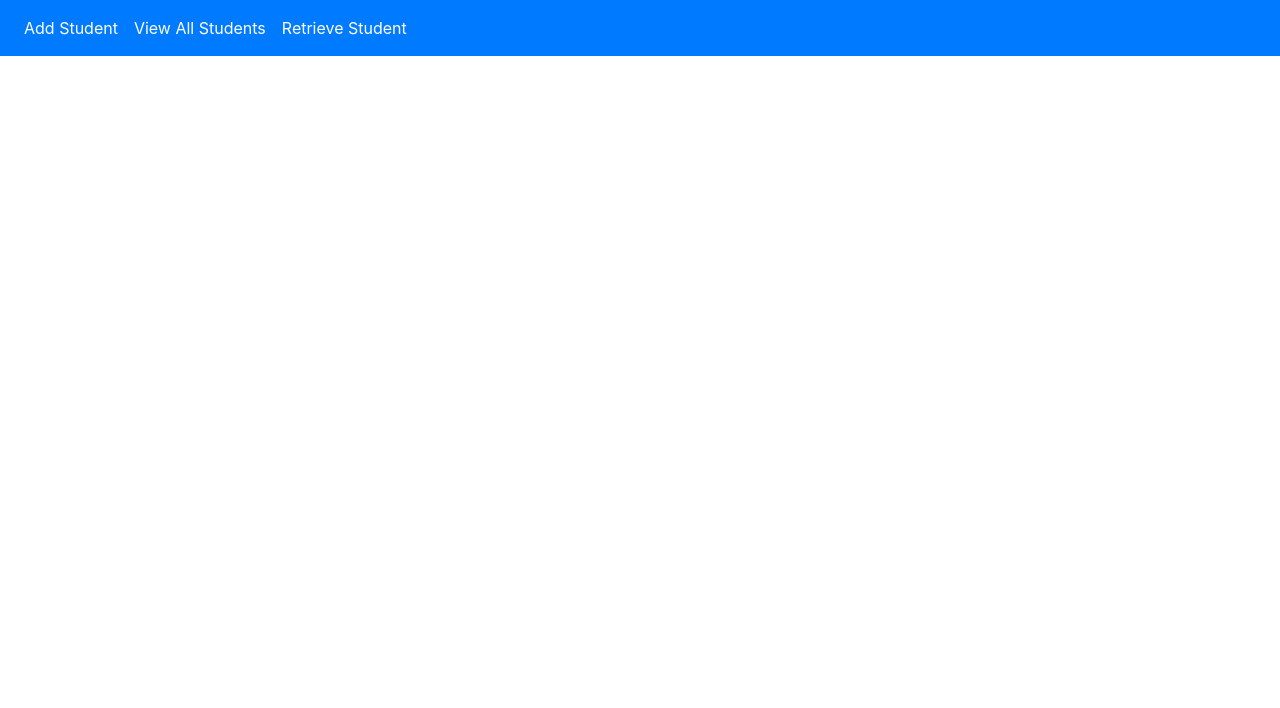
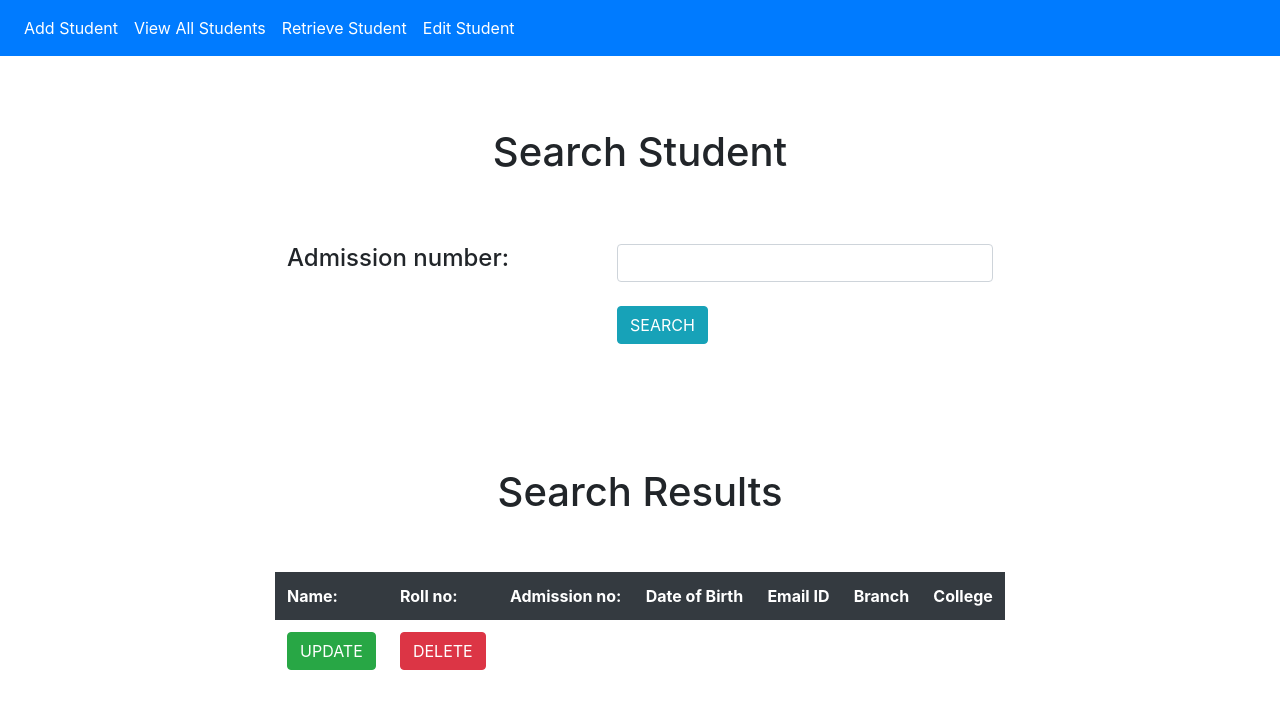
Before and after one commit to JossinAntony/Repo_StudentDB_Angular, an Angular app: page /edit in a window 1280 px wide. Before the commit this address led to /. Shown: the top 708 px of the page. Built offline with nearby package versions, Linux system fonts and the light colour scheme.

Commit message:
git edit created.

```diff
--- a/src/app/api.service.ts
+++ b/src/app/api.service.ts
@@ -20,4 +20,7 @@ viewAllStudents(){
   return this.http.get("http://localhost:3052/viewStudents");
 }
 
+editStudent(data){
+  return this.http.post("http://localhost:3052/updateStudent", data);
 }
+}
--- /dev/null
+++ b/src/app/edit-entry/edit-entry.component.html
@@ -0,0 +1,68 @@
+<div class="container">
+    <div class="row">
+        <div class="col col-12 col-sm-2"></div>
+        <div class="col col-12 col-sm-8">
+            <br><br><br>
+            <h1 class="text-center">Search Student</h1>
+            <br><br>
+            <form (ngSubmit)=onSubmit(f) #f="ngForm">
+                <table class="table table-borderless">
+                    <tr>
+                        <td><h4 class="text-left">Admission number:</h4></td>
+                        <td><input type="text" class="form-control" name="sadmn" ngModel></td>
+                    </tr>
+                    <tr>
+                        <td></td>
+                        <td><button class="btn btn-info" type="submit" ngSubmit>SEARCH</button></td>
+                    </tr>
+
+                </table>
+            </form>
+
+        </div>
+        <div class="col col-12 col-sm-2"></div>
+    </div>
+</div>
+
+<!-- <p *ngIf="!status else display"></p>
+<ng-template #display> -->
+<div class="container mt-5">
+    <div class="row">
+        <div class="col col-12 col-sm-2"></div>
+        <div class="col col-12 col-sm-8">
+            <br><br>
+            <h1 class="text-center">Search Results</h1>
+            <br><br>
+            <table class="table table-borderless">
+                <thead class="table-dark"> <!--bg-primary, success, warning, danger, info-->
+                  <tr>
+                      <th>Name:</th>
+                      <th>Roll no:</th>
+                      <th>Admission no:</th>
+                      <th>Date of Birth</th>
+                      <th>Email ID</th>
+                      <th>Branch</th>
+                      <th>College</th>
+                  </tr>
+              </thead>
+              <tbody>
+                  <tr *ngFor="let data of studentData">
+                    <td><input type="text" style='width:100%' name="uname" [(ngModel)]=data.uname></td>
+                    <td><input type="text" style='width:100%' name="uroll" [(ngModel)]=data.uroll></td>
+                    <td><input type="text" style='width:100%' name="uadmn" [(ngModel)]=data.uadmn></td>
+                    <td><input type="text" style='width:100%' name="udob" [(ngModel)]=data.udob></td>
+                    <td><input type="text" style='width:100%' name="umail" [(ngModel)]=data.umail></td>
+                    <td><input type="text" style='width:100%' name="ubrnch" [(ngModel)]=data.ubrnch></td>
+                    <td><input type="text" style='width:100%' name="ucolg" [(ngModel)]=data.ucolg></td>
+                  </tr>
+                  <tr>
+                    <td><button class="btn btn-success" (click)="edit()">UPDATE</button></td>
+                    <td><button class="btn btn-danger" (click)="delete()">DELETE</button></td>
+                  </tr>
+                </tbody>
+            </table>
+        </div>
+        <div class="col col-12 col-sm-2"></div>
+    </div>
+</div>
+<!-- </ng-template> -->
--- /dev/null
+++ b/src/app/edit-entry/edit-entry.component.ts
@@ -0,0 +1,38 @@
+import { Component, OnInit } from '@angular/core';
+import {NgForm} from '@angular/forms';
+import {ApiService} from '../api.service';
+
+@Component({
+  selector: 'app-edit-entry',
+  templateUrl: './edit-entry.component.html',
+  styleUrls: ['./edit-entry.component.css']
+})
+export class EditEntryComponent implements OnInit {
+
+  private studentData : Array<object>;
+  private status = false;
+  constructor(private apiservice:ApiService) { }
+
+  ngOnInit() {
+  }
+
+  onSubmit(data:NgForm){
+    this.apiservice.retrieveStudent(data.value).subscribe((response:Array<object>)=>{
+      if(response.length > 0){
+      this.studentData=response;
+      this.status = true;
+      }else{
+        alert("No matching entires found!")
+        this.status = false;
+      }
+    })
+  }
+
+  edit(){
+    this.apiservice.editStudent(this.studentData[0]).subscribe((response:Array<object>)=>{
+      alert("Entry updated!")
+    })
+  }
+
+
+}
--- a/src/app/navbar/navbar.component.html
+++ b/src/app/navbar/navbar.component.html
@@ -8,5 +8,8 @@
     <li class="nav-item active">
       <a class="nav-link" routerLink="/retrieve">Retrieve Student</a>          <!--navbar links-->
     </li>
+    <li class="nav-item active">
+        <a class="nav-link" routerLink="/edit">Edit Student</a>          <!--navbar links-->
+      </li>
   </ul>
 </nav>
```
Also changed, not shown: src/app/app.module.ts (+5 -2 lines), src/app/edit-entry/edit-entry.component.css (added), 1 other file (tests, documents, lock files or other folders).
